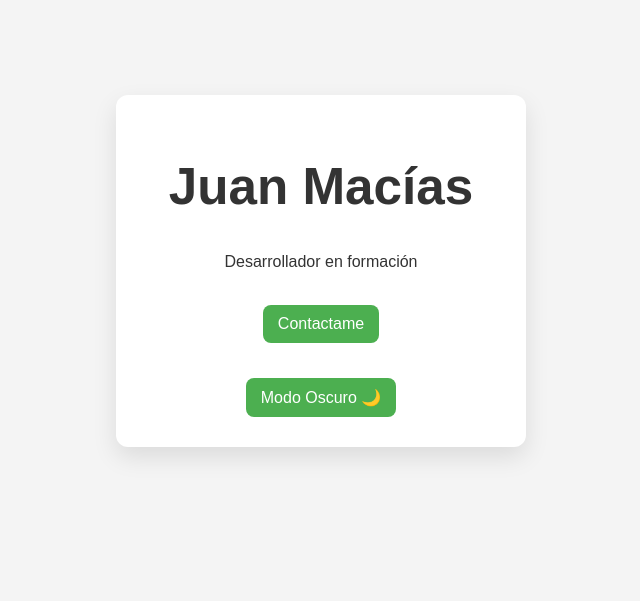
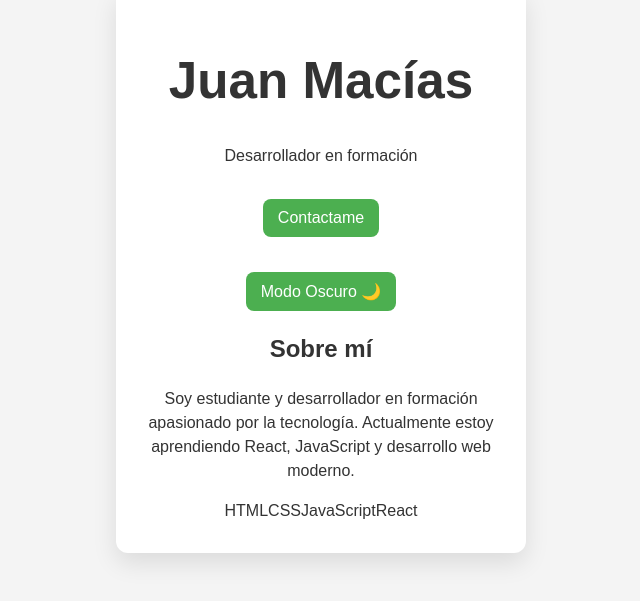
Before and after one commit to juanmacia/Mi-app-en-react-, a React (Vite) app: page / in a window 1280 px wide. Shown: the part 129-730 px from the top of the page, without its empty margins (319-959 px from the left). Built offline with nearby package versions, Linux system fonts and the light colour scheme.

Commit message:
Agregando sección sobre mí

```diff
--- a/src/App.css
+++ b/src/App.css
@@ -88,3 +88,11 @@ input, textarea {
 .container.dark button {
   background-color: #444;
 }
+
+.dark .about p {
+  color: #ccc;
+}
+
+.dark .skills span {
+  background: #444;
+}
--- a/src/App.jsx
+++ b/src/App.jsx
@@ -119,6 +119,21 @@ return (
 
       {enviado && <p>✅ Mensaje enviado</p>}
 
+      <section className="about">
+  <h2>Sobre mí</h2>
+  <p>
+    Soy estudiante y desarrollador en formación apasionado por la tecnología.
+    Actualmente estoy aprendiendo React, JavaScript y desarrollo web moderno.
+  </p>
+
+  <div className="skills">
+    <span>HTML</span>
+    <span>CSS</span>
+    <span>JavaScript</span>
+    <span>React</span>
+  </div>
+</section>
+
     </div>
   </div>
 )
```
